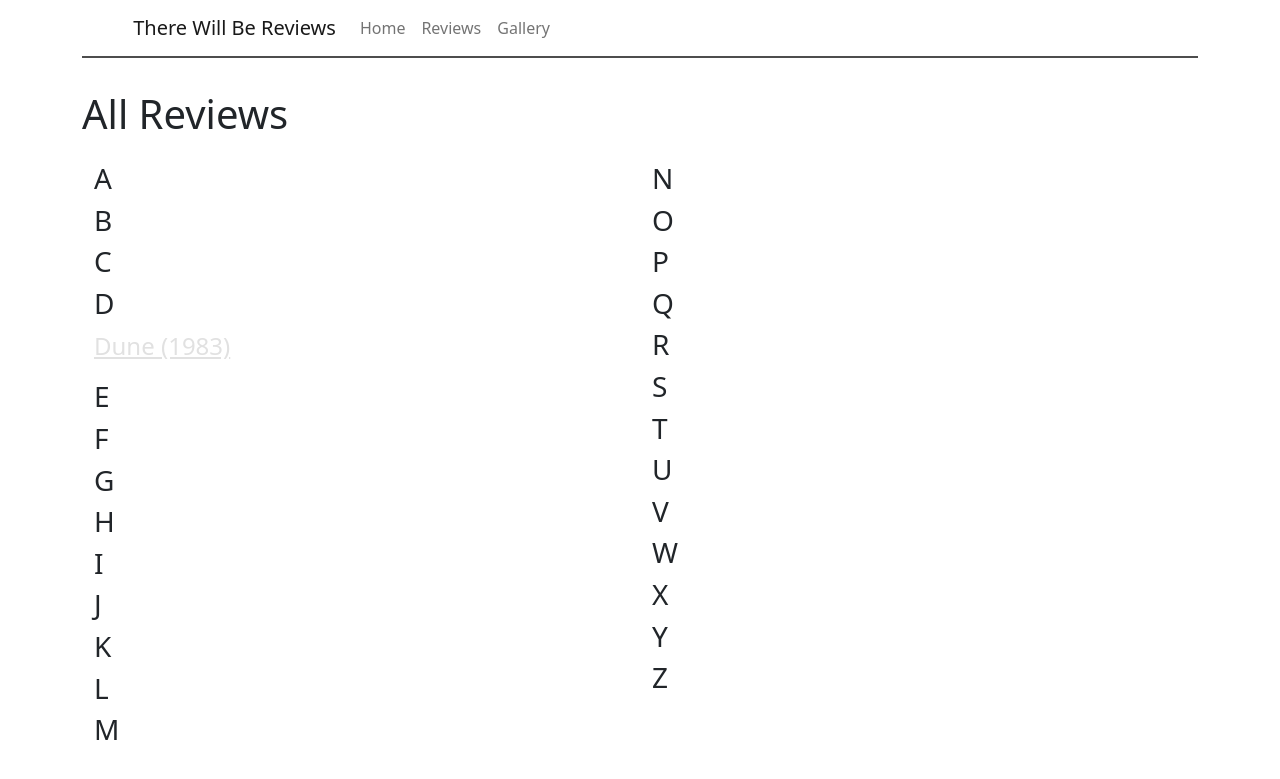
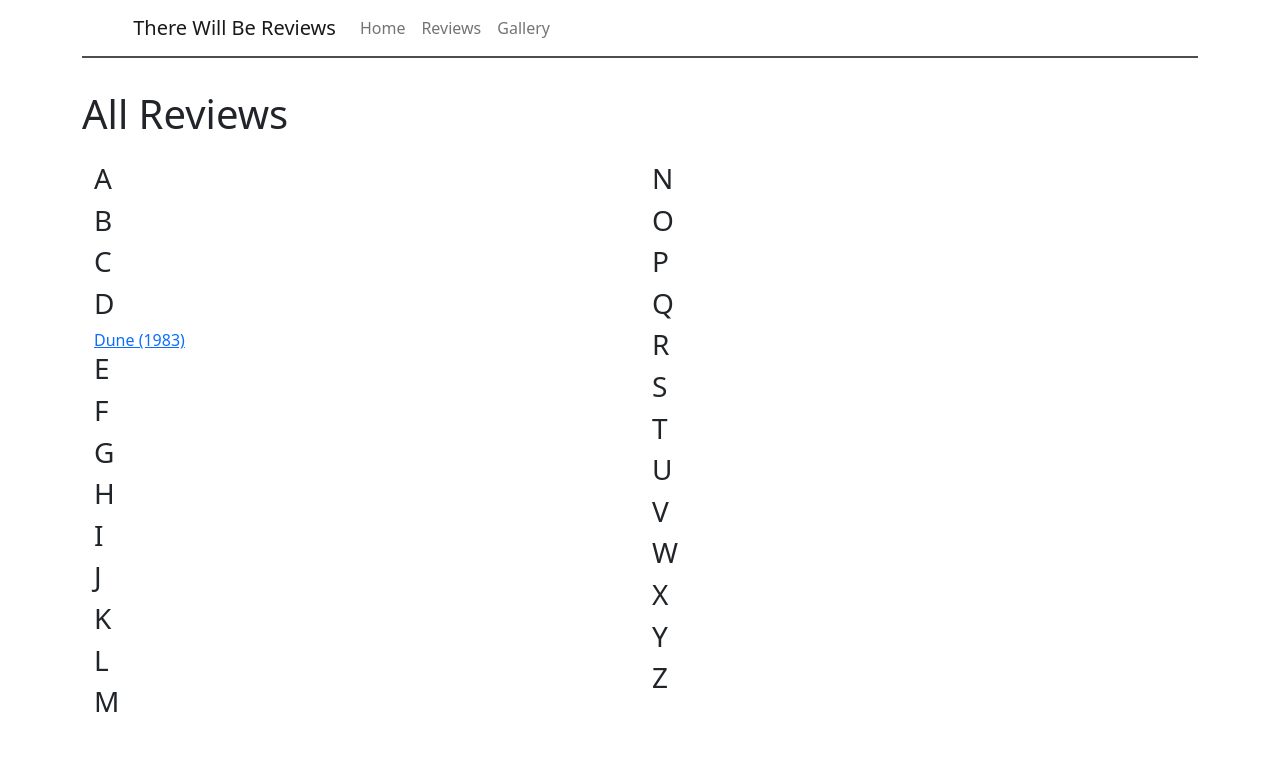
Before and after one commit to benlazarine/therewillbereviews.github.io, a Jekyll site: the page built from reviews.html, in a window 1280 px wide. Shown: the top 779 px of the page. Built offline with Jekyll 4.4.1, drawn with Linux system fonts in a browser that asks for light colours.

Commit message:
Update reviews.html

```diff
--- a/reviews.html
+++ b/reviews.html
@@ -13,7 +13,7 @@ layout: default_2
        <h3>B</h3>
        <h3>C</h3>
        <h3>D</h3>
-       <a href="https://www.therewillbereviews.com/reviews/dune-1983" class="archive-title fs-4"><p>Dune (1983)</p></a>
+       <a href="https://www.therewillbereviews.com/reviews/dune-1983">Dune (1983)</a>
        <h3>E</h3>
        <h3>F</h3>
        <h3>G</h3>
```
